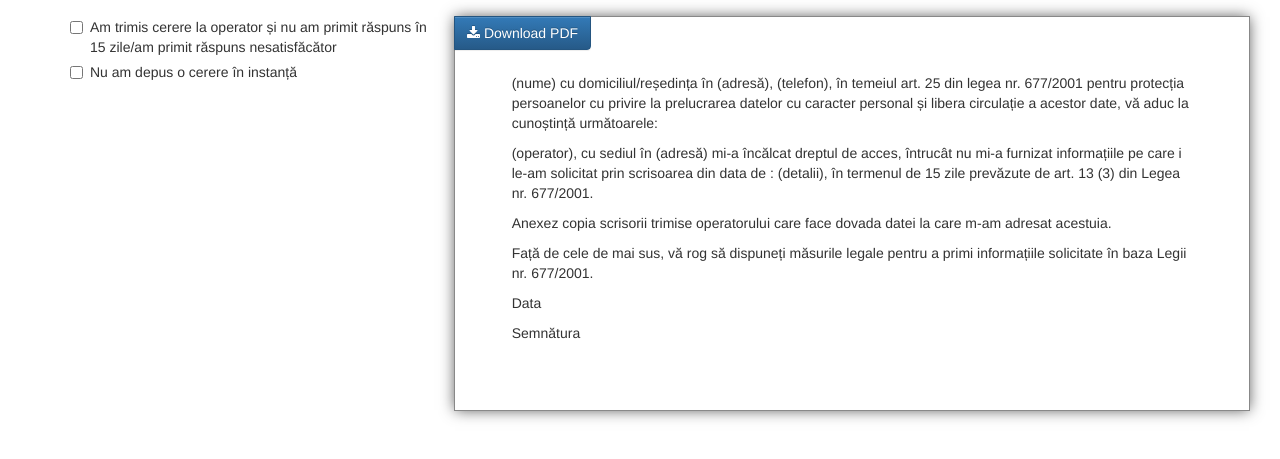
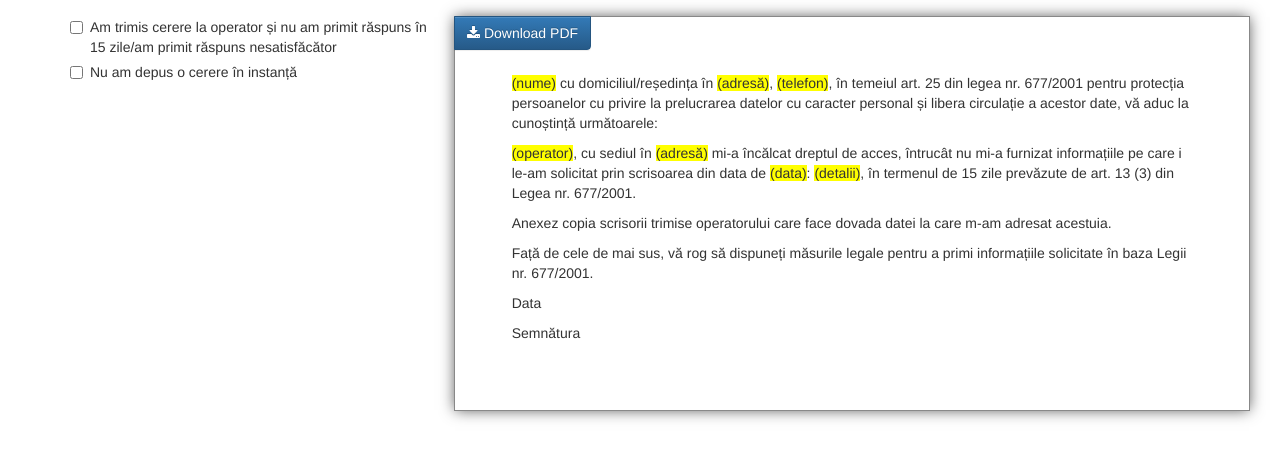
Before and after one commit to aptiro/formular-protectia-datelor, a website: page index.html in a window 1280 px wide. Shown: the part 63-522 px from the top of the page. Drawn offline with nearby package versions, Linux system fonts and the light colour scheme.

Commit message:
highlight replaced variables

```diff
--- a/app.css
+++ b/app.css
@@ -23,7 +23,7 @@
 
 
 @media screen {
-    .variable {
+    v {
         background: yellow;
     }
 }
--- a/index.html
+++ b/index.html
@@ -152,36 +152,38 @@
     <div id="preview" class="col-md-8">
       <div id="document">
         <p>
-          {{plaintiff.name || '(nume)'}} cu domiciliul/reședința în
-          {{plaintiff.address || '(adresă)'}},
-          {{plaintiff.telephone || '(telefon)'}},
-          <span ng-if="plaintiff.email"> {{plaintiff.email}},</span>
+          <v>{{plaintiff.name || '(nume)'}}</v> cu domiciliul/reședința în
+          <v>{{plaintiff.address || '(adresă)'}}</v>,
+          <v>{{plaintiff.telephone || '(telefon)'}}</v>,
+          <span ng-if="plaintiff.email"> <v>{{plaintiff.email}}</v>,</span>
           în temeiul art. 25 din legea nr. 677/2001 pentru protecția
           persoanelor cu privire la prelucrarea datelor cu caracter personal și
           libera circulație a acestor date, vă aduc la cunoștință următoarele:
         </p>
 
         <p>
-          {{operator.name || '(operator)'}}, cu sediul în
-          {{operator.address || '(adresă)'}} mi-a încălcat dreptul
+          <v>{{operator.name || '(operator)'}}</v>, cu sediul în
+          <v>{{operator.address || '(adresă)'}}</v> mi-a încălcat dreptul
           de acces, întrucât
 
           <span ng-if="request.hasanswer">
             nu mi-a furnizat următoarele informații pe care i le-am solicitat
-            prin scrisoarea din data de {{request.date|date: 'd/M/yyyy'}}:
-            {{request.details || '(detalii)'}}
+            prin scrisoarea din data de
+            <v>{{(request.date|date: 'd/M/yyyy') || '(data)'}}</v>:
+            <v>{{request.details || '(detalii)'}}</v>
             pe care operatorul nu le-a comunicat petentului.
           </span>
 
           <span ng-if="! request.hasanswer">
             nu mi-a furnizat informațiile pe care i le-am solicitat prin
-            scrisoarea din data de {{request.date|date: 'd/M/yyyy'}}:
-            {{request.details || '(detalii)'}}, în termenul de 15
+            scrisoarea din data de
+            <v>{{(request.date|date: 'd/M/yyyy') || '(data)'}}</v>:
+            <v>{{request.details || '(detalii)'}}</v>, în termenul de 15
             zile prevăzute de art. 13 (3) din Legea nr. 677/2001.
           </span>
         </p>
 
-        <p ng-if="request.other">{{request.other}}</p>
+        <p ng-if="request.other"><v>{{request.other}}</v></p>
 
         <p>
           Anexez copia scrisorii trimise operatorului care face dovada datei
@@ -199,9 +201,12 @@
         </p>
 
         <p ng-if="withRepresentative">
-          Plângerea este depusă prin reprezentant {{representative.name}} cu domiciliul/reședința în
-          {{representative.address}}, {{representative.telephone}},
-          <span ng-if="representative.email">{{representative.email}},</span> în calitate de {{representative.role | lowercase }}
+          Plângerea este depusă prin reprezentant
+          <v>{{representative.name}}</v> cu domiciliul/reședința în
+          <v>{{representative.address}}</v>,
+          <v>{{representative.telephone}}</v>,
+          <span ng-if="representative.email"><v>{{representative.email}}</v>,</span>
+          în calitate de <v>{{representative.role | lowercase }}</v>
         </p>
 
         <p>Data</p>
```
